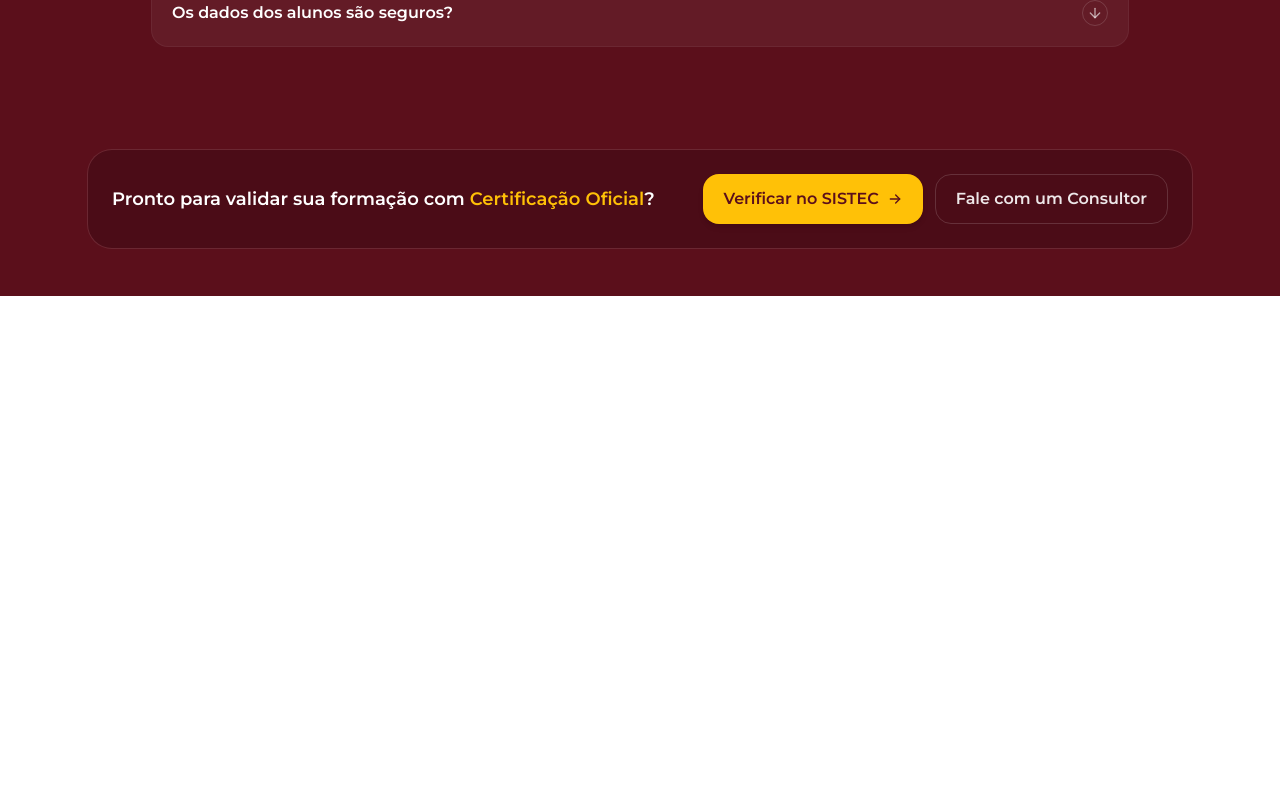
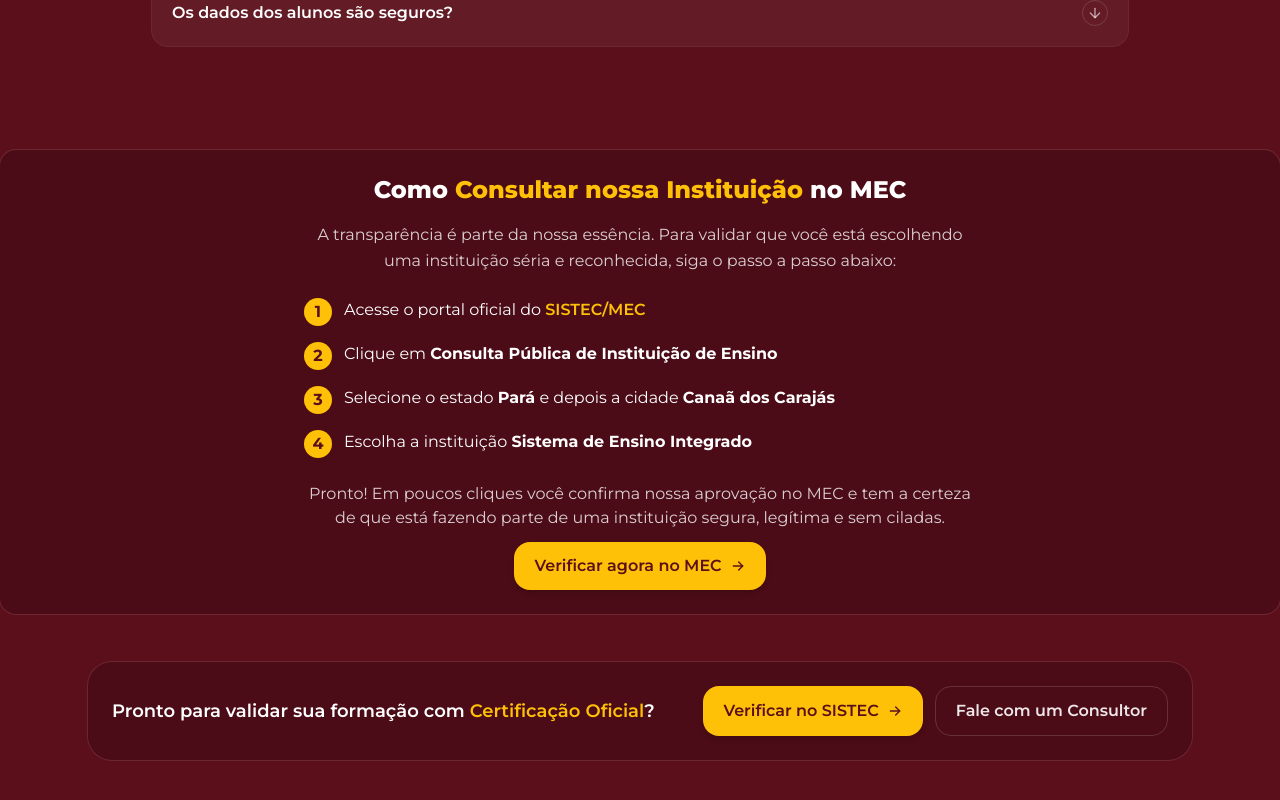
Before and after one commit to Peixotim/edu-tec-canaa, a Next.js app: page /sistec in a window 1280 px wide. Shown: the part 1037-1837 px from the top of the page. Before the commit the page ends 1333 px from the top, so only its background shows below. Built offline with nearby package versions, Linux system fonts and the light colour scheme; no server answers.

Commit message:
feat:Adiciona os dados de como consultar a instituicao no MEC

```diff
--- a/src/app/sistec/page.tsx
+++ b/src/app/sistec/page.tsx
@@ -89,6 +89,8 @@
                   </li>
                 ))}
               </ul>
+
+              {/* COMO CONSULTAR NO MEC */}
             </div>
 
             {/* Coluna direita: Cartão + Comprovante visual SISTEC */}
@@ -157,7 +159,6 @@
           <h2 className="text-2xl sm:text-3xl font-extrabold">
             Perguntas <span className="text-[#FFC107]">Frequentes</span>
           </h2>
-          {/* ...resto do FAQ igual... */}
           <div className="mt-6 divide-y divide-white/10 rounded-2xl bg-white/5 ring-1 ring-white/10">
             {FAQ.map((f) => (
               <details key={f.q} className="group p-5">
@@ -173,7 +174,78 @@
           </div>
         </div>
       </section>
+      <section className="mt-12 rounded-2xl bg-[#4B0C17] p-6 ring-1 ring-white/10">
+        <h2 className="text-xl sm:text-2xl font-extrabold text-center">
+          Como{" "}
+          <span className="text-[#FFC107]">Consultar nossa Instituição</span> no
+          MEC
+        </h2>
+        <p className="mt-4 text-white/80 text-center leading-relaxed max-w-2xl mx-auto">
+          A transparência é parte da nossa essência. Para validar que você está
+          escolhendo uma instituição séria e reconhecida, siga o passo a passo
+          abaixo:
+        </p>
 
+        <ol className="mt-6 space-y-4 max-w-2xl mx-auto">
+          <li className="flex items-start gap-3">
+            <span className="flex h-7 w-7 shrink-0 items-center justify-center rounded-full bg-[#FFC107] font-bold text-[#5B0F1B]">
+              1
+            </span>
+            <span>
+              Acesse o portal oficial do{" "}
+              <Link
+                href="https://sistec.mec.gov.br/consultapublicaunidadeensino#"
+                target="_blank"
+                className="font-semibold text-[#FFC107] hover:underline"
+              >
+                SISTEC/MEC
+              </Link>
+            </span>
+          </li>
+          <li className="flex items-start gap-3">
+            <span className="flex h-7 w-7 shrink-0 items-center justify-center rounded-full bg-[#FFC107] font-bold text-[#5B0F1B]">
+              2
+            </span>
+            <span>
+              Clique em{" "}
+              <strong>Consulta Pública de Instituição de Ensino</strong>
+            </span>
+          </li>
+          <li className="flex items-start gap-3">
+            <span className="flex h-7 w-7 shrink-0 items-center justify-center rounded-full bg-[#FFC107] font-bold text-[#5B0F1B]">
+              3
+            </span>
+            <span>
+              Selecione o estado <strong>Pará</strong> e depois a cidade{" "}
+              <strong>Canaã dos Carajás</strong>
+            </span>
+          </li>
+          <li className="flex items-start gap-3">
+            <span className="flex h-7 w-7 shrink-0 items-center justify-center rounded-full bg-[#FFC107] font-bold text-[#5B0F1B]">
+              4
+            </span>
+            <span>
+              Escolha a instituição <strong>Sistema de Ensino Integrado</strong>
+            </span>
+          </li>
+        </ol>
+
+        <div className="mt-6 flex flex-col items-center gap-3">
+          <p className="text-white/80 text-center max-w-2xl">
+            Pronto! Em poucos cliques você confirma nossa aprovação no MEC e tem
+            a certeza de que está fazendo parte de uma instituição segura,
+            legítima e sem ciladas.
+          </p>
+          <Link
+            href="https://sistec.mec.gov.br/consultapublicaunidadeensino"
+            target="_blank"
+            className="inline-flex items-center justify-center rounded-2xl bg-[#FFC107] px-5 py-3 font-semibold text-[#5B0F1B] shadow-md shadow-black/10 transition hover:scale-[1.02] hover:shadow-lg"
+          >
+            Verificar agora no MEC
+            <ArrowRight className="ml-2 h-4 w-4" />
+          </Link>
+        </div>
+      </section>
       {/* CTA FINAL */}
       <section className="py-12">
         <div className="container mx-auto max-w-6xl px-6">
@@ -202,7 +274,6 @@
               </ConsultorModalTrigger>
             </div>
           </div>
-          {/* Removido o <Image fill /> solto do final */}
         </div>
       </section>
     </main>
```
